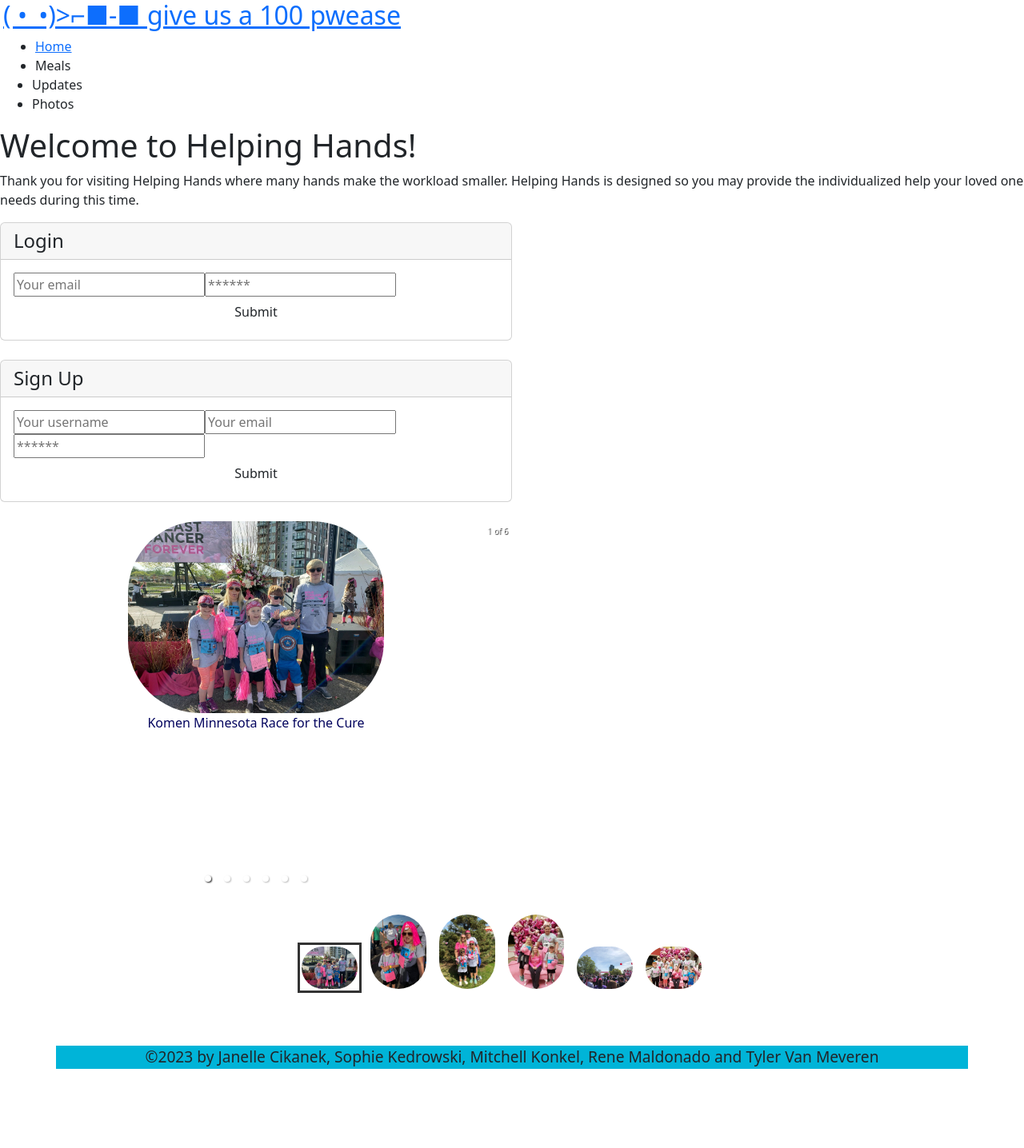
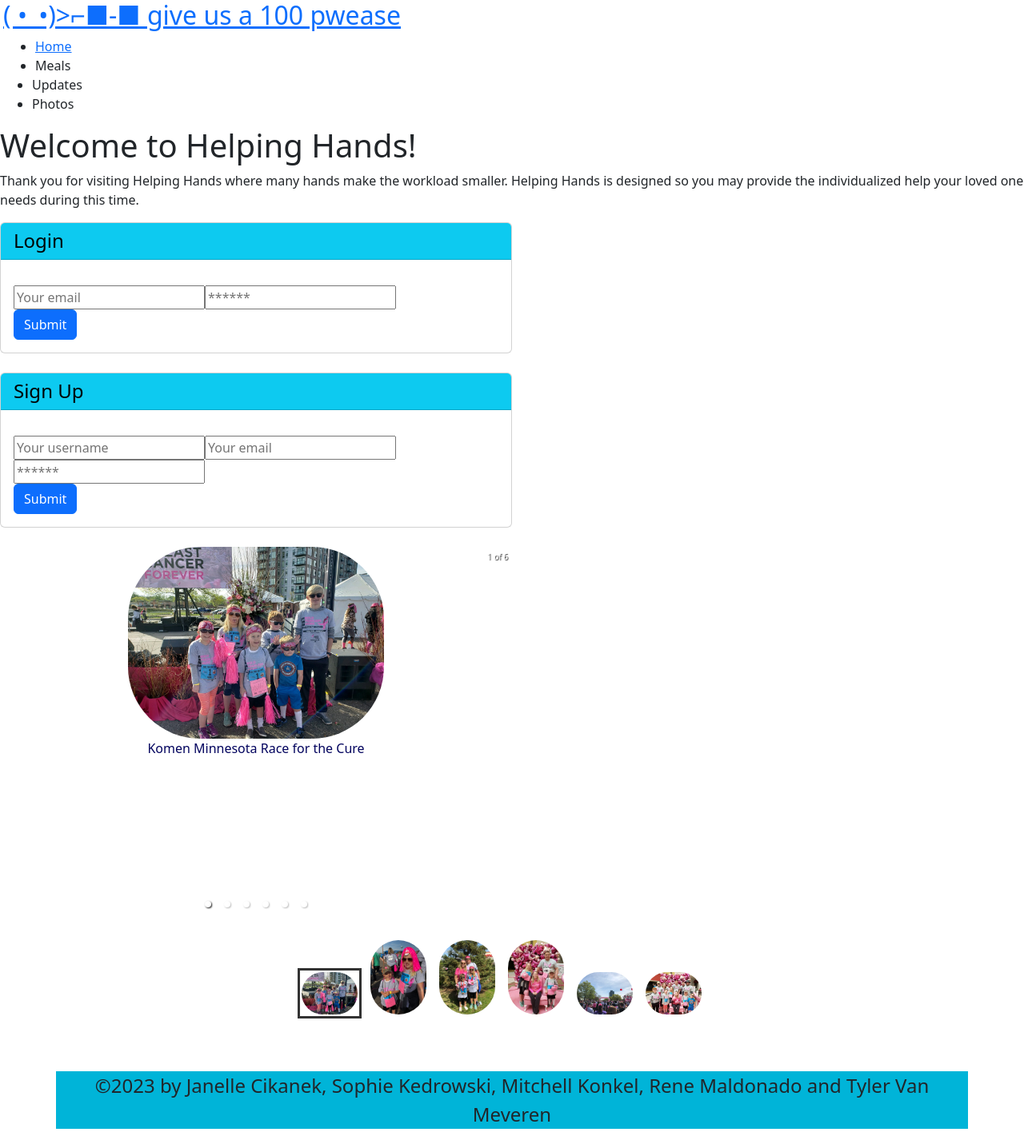
Before and after one commit to mjkonkel/helping-hands, a React (Create React App) app in the folder client/: page / in a window 1280 px wide. Shown: the whole page at 80% size. Before the commit the page ends 1361 px from the top, so only its background shows below. Built offline with nearby package versions, Linux system fonts and the light colour scheme.

Commit message:
signup and login styling

```diff
--- a/client/src/index.css
+++ b/client/src/index.css
@@ -41,5 +41,5 @@ body {
 .container {
 background-color: rgb(0,180,216);
 text-align: center;
-font-size: larger;
+font-size: x-large;
 }
--- a/client/src/pages/Login.js
+++ b/client/src/pages/Login.js
@@ -2,6 +2,7 @@ import React, { useState } from 'react';
 // import "bootstrap/dist/css/bootstrap.min.css";
 import { useMutation } from '@apollo/client';
 import { LOGIN_USER } from '../utils/mutations';
+import "../index.css"
 
 import Auth from '../utils/auth';
 
@@ -44,7 +45,7 @@ const Login = (props) => {
     <main className="flex-row justify-center mb-4">
       <div className="col-12 col-md-6">
         <div className="card">
-          <h4 className="card-header">Login</h4>
+          <h4 className="card-header text-bg-info mb-3">Login</h4>
           <div className="card-body">
             <form onSubmit={handleFormSubmit}>
               <input
@@ -65,7 +66,7 @@ const Login = (props) => {
                 value={formState.password}
                 onChange={handleChange}
               />
-              <button className="btn d-block w-100" type="submit">
+              <button className="btn d-block w-10 btn-primary" type="submit">
                 Submit
               </button>
             </form>
--- a/client/src/pages/signup.js
+++ b/client/src/pages/signup.js
@@ -1,7 +1,7 @@
 import React, { useState } from 'react';
 import { useMutation } from '@apollo/client';
 import { ADD_USER } from '../utils/mutations';
-
+import "../index.css"
 import Auth from '../utils/auth';
 
 const Signup = () => {
@@ -41,7 +41,7 @@ const Signup = () => {
     <main className="flex-row justify-center mb-4">
       <div className="col-12 col-md-6">
         <div className="card">
-          <h4 className="card-header">Sign Up</h4>
+          <h4 className="card-header text-bg-info mb-3">Sign Up</h4>
           <div className="card-body">
             <form onSubmit={handleFormSubmit}>
               <input
@@ -71,7 +71,7 @@ const Signup = () => {
                 value={formState.password}
                 onChange={handleChange}
               />
-              <button className="btn d-block w-100" type="submit">
+              <button className="btn d-block w-10 btn-primary" type="submit">
                 Submit
               </button>
             </form>
```
Also changed, not shown: client/src/pages/Updates.js (line endings or trailing spaces).
